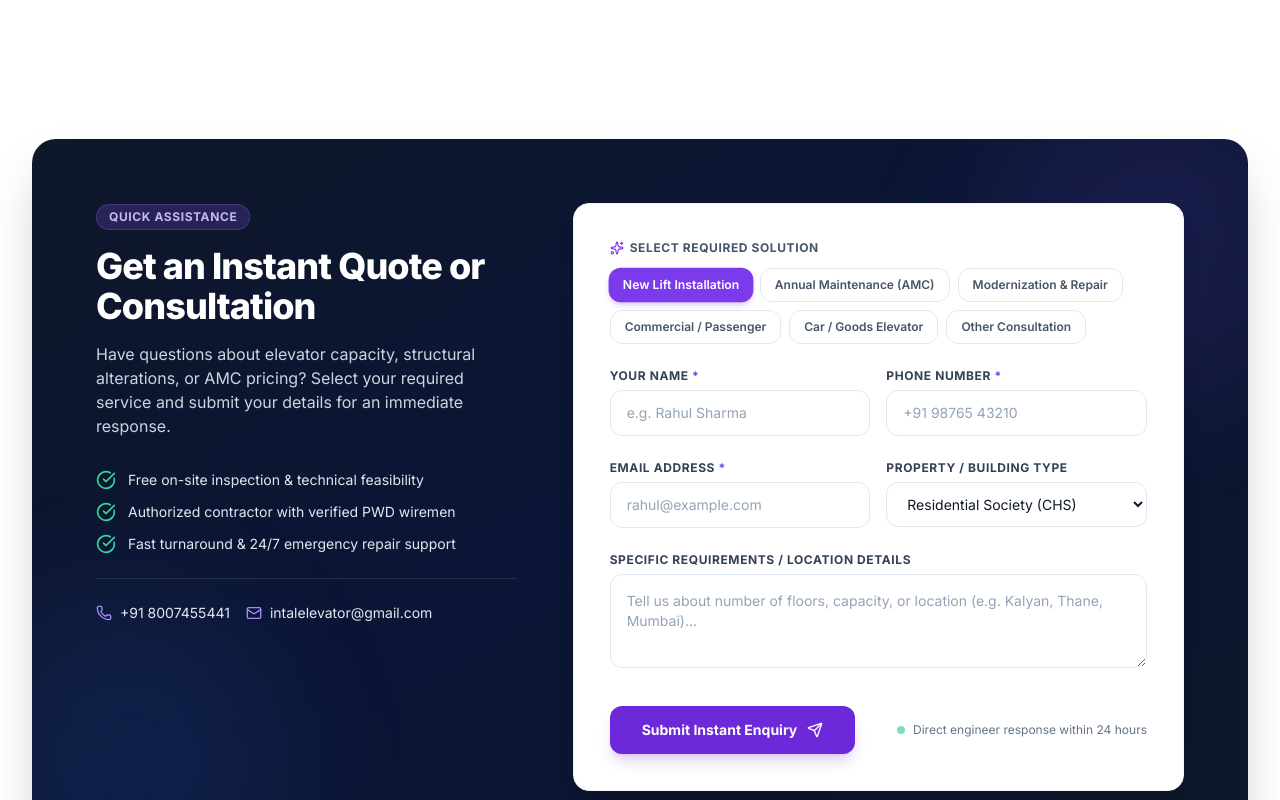
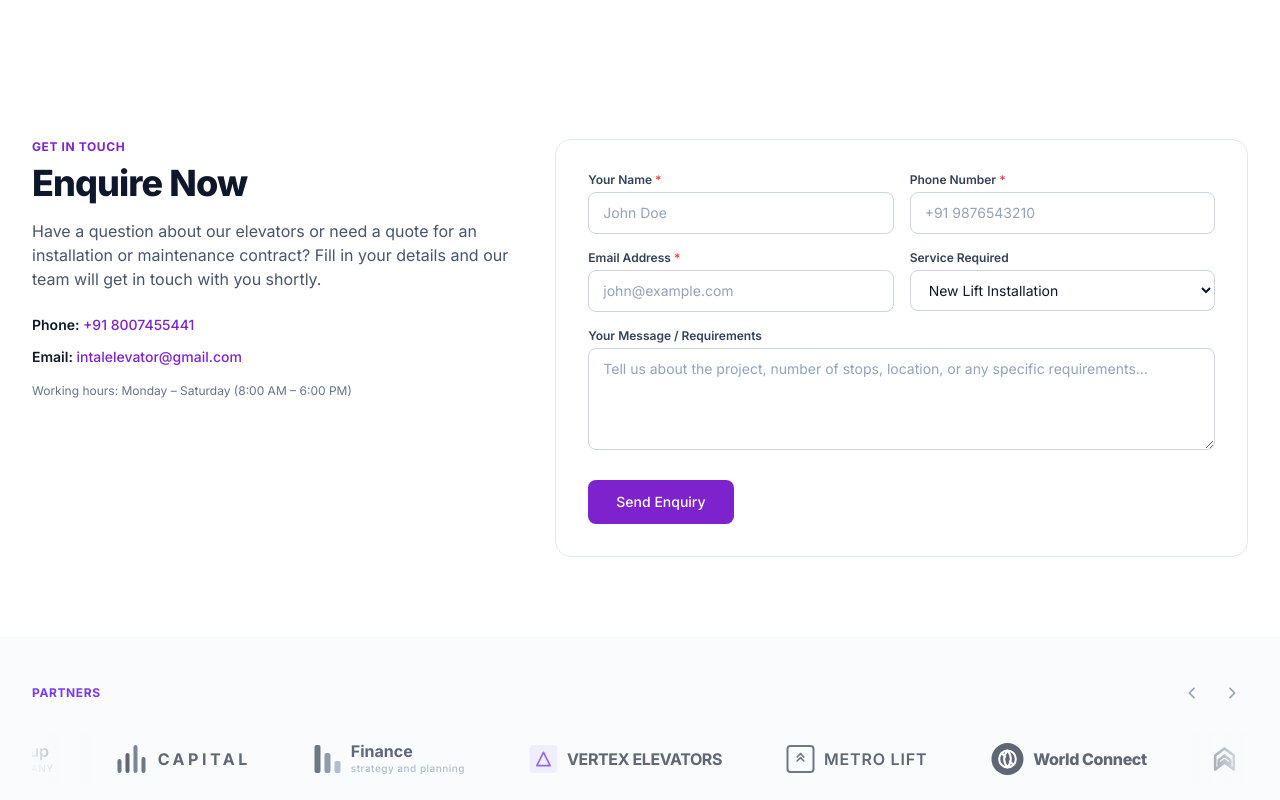
Before and after one commit to amarkumarprajapati/Elevating, a Next.js app: page / in a window 1280 px wide. Shown: the part 5460-6260 px from the top of the page. Built offline with nearby package versions, Linux system fonts and the light colour scheme.

Commit message:
fixed ui issue

```diff
--- a/src/components/sections/EnquiryForm.jsx
+++ b/src/components/sections/EnquiryForm.jsx
@@ -1,199 +1,141 @@
 import { useState } from 'react';
 import { useRouter } from 'next/router';
-import {
-  Send,
-  CheckCircle2,
-  PhoneCall,
-  Mail,
-  Building,
-  Wrench,
-  Sparkles,
-} from 'lucide-react';
 
 const COMPANY = {
   email: 'intalelevator@gmail.com',
-  phone: '+91 8007455441',
 };
-
-const SERVICE_OPTIONS = [
-  'New Lift Installation',
-  'Annual Maintenance (AMC)',
-  'Modernization & Repair',
-  'Commercial / Passenger',
-  'Car / Goods Elevator',
-  'Other Consultation',
-];
 
 export default function EnquiryForm() {
   const { query } = useRouter();
-  const [selectedService, setSelectedService] = useState(
-    typeof query.product === 'string' ? query.product : 'New Lift Installation'
-  );
   const [formData, setFormData] = useState({
     name: '',
     phone: '',
     email: '',
-    buildingType: 'Residential',
+    service: typeof query.product === 'string' ? query.product : 'New Lift Installation',
     message: '',
   });
   const [submitted, setSubmitted] = useState(false);
 
   const handleSubmit = (e) => {
     e.preventDefault();
-    const body = `Enquiry Details:\n- Name: ${formData.name}\n- Phone: ${formData.phone}\n- Email: ${formData.email}\n- Service Needed: ${selectedService}\n- Building Type: ${formData.buildingType}\n- Message: ${formData.message || 'N/A'}`;
+    const body = `Name: ${formData.name}\nPhone: ${formData.phone}\nEmail: ${formData.email}\nService: ${formData.service}\n\nMessage / Requirements:\n${formData.message || 'None'}`;
 
     setSubmitted(true);
-
-    // Open user's mail client with filled details
     setTimeout(() => {
       window.location.href = `mailto:${COMPANY.email}?subject=${encodeURIComponent(
-        `New Elevator Enquiry: ${selectedService}`
+        `Enquiry for ${formData.service} - ${formData.name}`
       )}&body=${encodeURIComponent(body)}`;
-    }, 400);
+    }, 300);
   };
 
+  if (submitted) {
     return (
-    <div className="w-full">
-      {submitted ? (
-        <div className="p-8 sm:p-10 rounded-3xl bg-brand-50/70 border border-brand-200 text-center animate-fade-in-up">
-          <div className="w-16 h-16 rounded-full bg-brand-600 text-white flex items-center justify-center mx-auto mb-4 shadow-lg shadow-brand-600/30">
-            <CheckCircle2 className="w-8 h-8" />
-          </div>
-          <h3 className="text-xl font-extrabold text-slate-900 mb-2">Thank you!</h3>
-          <p className="text-sm text-slate-600 max-w-md mx-auto mb-6">
-            Your enquiry has been prepared. Your email client is launching to send your request directly to our engineering team.
+      <div className="py-8 text-center bg-slate-50 border border-slate-200 rounded-xl">
+        <h3 className="text-lg font-bold text-slate-900 mb-1">Message Prepared!</h3>
+        <p className="text-sm text-slate-600 mb-4">
+          Opening your email client to send your enquiry to Intal Elevators.
         </p>
         <button
           type="button"
           onClick={() => setSubmitted(false)}
-            className="text-xs font-bold uppercase tracking-wider text-brand-700 hover:text-brand-800"
+          className="text-xs font-semibold text-purple-700 hover:underline"
         >
-            ← Send another enquiry
+          Send another message
         </button>
       </div>
-      ) : (
-        <form onSubmit={handleSubmit} className="space-y-6">
-          {/* Quick Select Service Pills */}
-          <div>
-            <label className="block text-xs font-bold uppercase tracking-wider text-slate-600 mb-3 flex items-center gap-1.5">
-              <Sparkles className="w-3.5 h-3.5 text-brand-600" />
-              Select Required Solution
-            </label>
-            <div className="flex flex-wrap gap-2">
-              {SERVICE_OPTIONS.map((service) => {
-                const isSelected = selectedService === service;
+    );
+  }
+
   return (
-                  <button
-                    key={service}
-                    type="button"
-                    onClick={() => setSelectedService(service)}
-                    className={`px-3.5 py-2 rounded-xl text-xs font-semibold transition-all duration-200 ${
-                      isSelected
-                        ? 'bg-brand-600 text-white shadow-md shadow-brand-600/20 scale-[1.02]'
-                        : 'bg-white border border-slate-200 text-slate-600 hover:border-brand-300 hover:bg-brand-50/50'
-                    }`}
-                  >
-                    {service}
-                  </button>
-                );
-              })}
-            </div>
-          </div>
-
-          {/* Input Fields Grid */}
+    <form onSubmit={handleSubmit} className="space-y-4">
       <div className="grid grid-cols-1 sm:grid-cols-2 gap-4">
         <div>
-              <label className="block text-xs font-bold uppercase tracking-wider text-slate-700 mb-1.5">
-                Your Name <span className="text-brand-600">*</span>
+          <label className="block text-xs font-semibold text-slate-700 mb-1">
+            Your Name <span className="text-red-500">*</span>
           </label>
           <input
             type="text"
             required
-                placeholder="e.g. Rahul Sharma"
+            placeholder="John Doe"
             value={formData.name}
             onChange={(e) => setFormData({ ...formData, name: e.target.value })}
-                className="w-full rounded-xl border border-slate-200 bg-white px-4 py-3 text-sm text-slate-900 placeholder:text-slate-400 focus:border-brand-500 focus:ring-2 focus:ring-brand-500/20 outline-none transition-all"
+            className="w-full px-3.5 py-2.5 rounded-lg border border-slate-300 text-sm text-slate-900 placeholder:text-slate-400 focus:outline-none focus:border-purple-600 focus:ring-1 focus:ring-purple-600 transition"
           />
         </div>
 
         <div>
-              <label className="block text-xs font-bold uppercase tracking-wider text-slate-700 mb-1.5">
-                Phone Number <span className="text-brand-600">*</span>
+          <label className="block text-xs font-semibold text-slate-700 mb-1">
+            Phone Number <span className="text-red-500">*</span>
           </label>
           <input
             type="tel"
             required
-                placeholder="+91 98765 43210"
+            placeholder="+91 9876543210"
             value={formData.phone}
             onChange={(e) => setFormData({ ...formData, phone: e.target.value })}
-                className="w-full rounded-xl border border-slate-200 bg-white px-4 py-3 text-sm text-slate-900 placeholder:text-slate-400 focus:border-brand-500 focus:ring-2 focus:ring-brand-500/20 outline-none transition-all"
+            className="w-full px-3.5 py-2.5 rounded-lg border border-slate-300 text-sm text-slate-900 placeholder:text-slate-400 focus:outline-none focus:border-purple-600 focus:ring-1 focus:ring-purple-600 transition"
           />
         </div>
       </div>
 
       <div className="grid grid-cols-1 sm:grid-cols-2 gap-4">
         <div>
-              <label className="block text-xs font-bold uppercase tracking-wider text-slate-700 mb-1.5">
-                Email Address <span className="text-brand-600">*</span>
+          <label className="block text-xs font-semibold text-slate-700 mb-1">
+            Email Address <span className="text-red-500">*</span>
           </label>
           <input
             type="email"
             required
-                placeholder="rahul@example.com"
+            placeholder="john@example.com"
             value={formData.email}
             onChange={(e) => setFormData({ ...formData, email: e.target.value })}
-                className="w-full rounded-xl border border-slate-200 bg-white px-4 py-3 text-sm text-slate-900 placeholder:text-slate-400 focus:border-brand-500 focus:ring-2 focus:ring-brand-500/20 outline-none transition-all"
+            className="w-full px-3.5 py-2.5 rounded-lg border border-slate-300 text-sm text-slate-900 placeholder:text-slate-400 focus:outline-none focus:border-purple-600 focus:ring-1 focus:ring-purple-600 transition"
           />
         </div>
 
         <div>
-              <label className="block text-xs font-bold uppercase tracking-wider text-slate-700 mb-1.5">
-                Property / Building Type
+          <label className="block text-xs font-semibold text-slate-700 mb-1">
+            Service Required
           </label>
           <select
-                value={formData.buildingType}
-                onChange={(e) => setFormData({ ...formData, buildingType: e.target.value })}
-                className="w-full rounded-xl border border-slate-200 bg-white px-4 py-3 text-sm text-slate-900 focus:border-brand-500 focus:ring-2 focus:ring-brand-500/20 outline-none transition-all"
+            value={formData.service}
+            onChange={(e) => setFormData({ ...formData, service: e.target.value })}
+            className="w-full px-3.5 py-2.5 rounded-lg border border-slate-300 bg-white text-sm text-slate-900 focus:outline-none focus:border-purple-600 focus:ring-1 focus:ring-purple-600 transition"
           >
-                <option value="Residential Society">Residential Society (CHS)</option>
-                <option value="Commercial Complex">Commercial / Office</option>
-                <option value="Private Bungalow">Private Bungalow / Villa</option>
-                <option value="Hospital / Healthcare">Hospital / Healthcare</option>
-                <option value="Industrial / Warehouse">Industrial / Warehouse</option>
+            <option value="New Lift Installation">New Lift Installation</option>
+            <option value="Passenger Elevator">Passenger Elevator</option>
+            <option value="Car / Automobile Elevator">Car / Automobile Elevator</option>
+            <option value="Home Elevator">Home Elevator</option>
+            <option value="Goods Elevator">Goods Elevator</option>
+            <option value="Stretcher Elevator">Stretcher Elevator</option>
+            <option value="Annual Maintenance Contract (AMC)">Annual Maintenance (AMC)</option>
+            <option value="Repairs & Modernization">Repairs & Modernization</option>
+            <option value="Other Consultation">Other Consultation</option>
           </select>
         </div>
       </div>
 
       <div>
-            <label className="block text-xs font-bold uppercase tracking-wider text-slate-700 mb-1.5">
-              Specific Requirements / Location Details
+        <label className="block text-xs font-semibold text-slate-700 mb-1">
+          Your Message / Requirements
         </label>
         <textarea
-              rows={3}
-              placeholder="Tell us about number of floors, capacity, or location (e.g. Kalyan, Thane, Mumbai)..."
+          rows={4}
+          placeholder="Tell us about the project, number of stops, location, or any specific requirements..."
           value={formData.message}
           onChange={(e) => setFormData({ ...formData, message: e.target.value })}
-              className="w-full rounded-xl border border-slate-200 bg-white p-4 text-sm text-slate-900 placeholder:text-slate-400 focus:border-brand-500 focus:ring-2 focus:ring-brand-500/20 outline-none transition-all"
+          className="w-full px-3.5 py-2.5 rounded-lg border border-slate-300 text-sm text-slate-900 placeholder:text-slate-400 focus:outline-none focus:border-purple-600 focus:ring-1 focus:ring-purple-600 transition"
         />
       </div>
 
-          {/* Submit Action Bar */}
-          <div className="flex flex-col sm:flex-row sm:items-center justify-between gap-4 pt-2">
+      <div className="pt-2">
         <button
           type="submit"
-              className="inline-flex items-center justify-center gap-2.5 bg-brand-700 hover:bg-brand-800 text-white font-bold text-sm px-8 py-3.5 rounded-xl shadow-lg shadow-brand-700/20 hover:shadow-xl hover:shadow-brand-700/30 transition-all duration-200 group"
+          className="w-full sm:w-auto inline-flex items-center justify-center bg-purple-700 hover:bg-purple-800 text-white font-medium text-sm px-7 py-3 rounded-lg shadow-xs transition"
         >
-              <span>Submit Instant Enquiry</span>
-              <Send className="w-4 h-4 transition-transform duration-200 group-hover:translate-x-1" />
+          Send Enquiry
         </button>
-
-            <div className="flex items-center gap-2 text-xs text-slate-500">
-              <span className="w-2 h-2 rounded-full bg-emerald-500 animate-pulse" />
-              <span>Direct engineer response within 24 hours</span>
-            </div>
       </div>
     </form>
-      )}
-    </div>
   );
 }
--- a/src/pages/index.jsx
+++ b/src/pages/index.jsx
@@ -4,8 +4,6 @@ import ProductsSection from '../components/sections/ProductsSection';
 import ServicesSection from '../components/sections/ServicesSection';
 import ProjectsSection from '../components/sections/ProjectsSection';
 import EnquiryForm from '../components/sections/EnquiryForm';
-import { Phone, Mail, Clock, MapPin, CheckCircle, ArrowRight } from 'lucide-react';
-import Link from 'next/link';
 
 const SERVICES_LIST = [
   {
@@ -98,16 +96,16 @@ export default function Home() {
         {/* Testimonials */}
         <section aria-labelledby="testimonials-title" className="py-16 sm:py-20">
           <header className="mb-10">
-            <p className="mb-2 text-xs font-bold uppercase tracking-wider text-brand-600">Testimonials</p>
+            <p className="mb-2 text-xs font-bold uppercase tracking-wider text-purple-700">Testimonials</p>
             <h2 id="testimonials-title" className="text-2xl sm:text-3xl lg:text-4xl font-extrabold tracking-tight text-slate-900">
               What our clients say
             </h2>
           </header>
           <div className="grid gap-6 sm:gap-8 md:grid-cols-2 lg:grid-cols-3">
             {TESTIMONIALS.map(({ title, quote }, index) => (
-              <article key={index} className="rounded-2xl bg-white border border-slate-100 hover:border-slate-200 p-7 shadow-sm hover:shadow-md transition-all duration-300">
+              <article key={index} className="rounded-2xl bg-white border border-slate-200 p-7 shadow-xs hover:shadow-md transition-all duration-300">
                 <header className="flex items-center gap-4 pb-5 mb-5 border-b border-slate-100">
-                  <span aria-hidden="true" className="flex h-12 w-12 shrink-0 items-center justify-center rounded-full bg-brand-50 font-serif text-3xl text-brand-600">
+                  <span aria-hidden="true" className="flex h-12 w-12 shrink-0 items-center justify-center rounded-full bg-purple-50 font-serif text-3xl text-purple-700">
                     &ldquo;
                   </span>
                   <div>
@@ -121,67 +119,41 @@ export default function Home() {
           </div>
         </section>
 
-        {/* Modern Quick Enquiry Section */}
-        <section aria-labelledby="enquiry-section-heading" className="py-16 sm:py-20">
-          <div className="rounded-3xl bg-gradient-to-br from-slate-900 via-navy-900 to-slate-900 text-white p-8 sm:p-12 lg:p-16 shadow-2xl relative overflow-hidden">
-            {/* Subtle background glow */}
-            <div className="absolute top-0 right-0 -mt-16 -mr-16 w-80 h-80 rounded-full bg-brand-500/10 blur-3xl pointer-events-none" />
-            <div className="absolute bottom-0 left-0 -mb-16 -ml-16 w-80 h-80 rounded-full bg-blue-500/10 blur-3xl pointer-events-none" />
+        {/* Clean, Human-Crafted Quick Enquiry Section */}
+        <section aria-labelledby="enquiry-heading" className="py-16 sm:py-20">
+          <div className="grid lg:grid-cols-12 gap-10 items-start">
+            <div className="lg:col-span-5">
+              <p className="text-xs font-bold uppercase tracking-wider text-purple-700 mb-2">
+                GET IN TOUCH
+              </p>
+              <h2 id="enquiry-heading" className="text-2xl sm:text-3xl lg:text-4xl font-extrabold tracking-tight text-slate-900 mb-4">
+                Enquire Now
+              </h2>
+              <p className="text-slate-600 text-sm sm:text-base leading-relaxed mb-6">
+                Have a question about our elevators or need a quote for an installation or maintenance contract? Fill in your details and our team will get in touch with you shortly.
+              </p>
 
-            <div className="relative z-10 grid lg:grid-cols-12 gap-10 lg:gap-14 items-start">
-              {/* Left Column info */}
-              <div className="lg:col-span-5 space-y-6">
+              <div className="space-y-3 text-sm text-slate-700">
                 <div>
-                  <span className="inline-flex items-center gap-1.5 px-3 py-1 rounded-full bg-brand-500/20 text-brand-300 text-xs font-bold uppercase tracking-wider mb-4 border border-brand-500/30">
-                    Quick Assistance
-                  </span>
-                  <h2 id="enquiry-section-heading" className="text-3xl sm:text-4xl font-extrabold tracking-tight text-white leading-tight">
-                    Get an Instant Quote or Consultation
-                  </h2>
-                  <p className="mt-4 text-slate-300 text-sm sm:text-base leading-relaxed">
-                    Have questions about elevator capacity, structural alterations, or AMC pricing? Select your required service and submit your details for an immediate response.
-                  </p>
-                </div>
-
-                {/* Benefits List */}
-                <div className="space-y-3 pt-2">
-                  <div className="flex items-center gap-3 text-sm text-slate-200">
-                    <CheckCircle className="w-5 h-5 text-emerald-400 shrink-0" />
-                    <span>Free on-site inspection & technical feasibility</span>
-                  </div>
-                  <div className="flex items-center gap-3 text-sm text-slate-200">
-                    <CheckCircle className="w-5 h-5 text-emerald-400 shrink-0" />
-                    <span>Authorized contractor with verified PWD wiremen</span>
-                  </div>
-                  <div className="flex items-center gap-3 text-sm text-slate-200">
-                    <CheckCircle className="w-5 h-5 text-emerald-400 shrink-0" />
-                    <span>Fast turnaround & 24/7 emergency repair support</span>
-                  </div>
-                </div>
-
-                {/* Direct Contact Bar */}
-                <div className="pt-6 border-t border-slate-700/60 flex flex-wrap gap-4 text-sm">
-                  <a
-                    href={`tel:${HOME_PAGE_DATA.phone.replace(/\s/g, '')}`}
-                    className="inline-flex items-center gap-2 text-slate-200 hover:text-white transition-colors"
-                  >
-                    <Phone className="w-4 h-4 text-brand-400" />
-                    <span>{HOME_PAGE_DATA.phone}</span>
-                  </a>
-                  <a
-                    href={`mailto:${HOME_PAGE_DATA.email}`}
-                    className="inline-flex items-center gap-2 text-slate-200 hover:text-white transition-colors"
-                  >
-                    <Mail className="w-4 h-4 text-brand-400" />
-                    <span>{HOME_PAGE_DATA.email}</span>
+                  <span className="font-semibold text-slate-900">Phone: </span>
+                  <a href={`tel:${HOME_PAGE_DATA.phone.replace(/\s/g, '')}`} className="text-purple-700 font-medium hover:underline">
+                    {HOME_PAGE_DATA.phone}
                   </a>
                 </div>
+                <div>
+                  <span className="font-semibold text-slate-900">Email: </span>
+                  <a href={`mailto:${HOME_PAGE_DATA.email}`} className="text-purple-700 font-medium hover:underline">
+                    {HOME_PAGE_DATA.email}
+                  </a>
+                </div>
+                <div className="text-slate-500 text-xs pt-1">
+                  Working hours: Monday – Saturday (8:00 AM – 6:00 PM)
+                </div>
               </div>
+            </div>
 
-              {/* Right Column Interactive Form Card */}
-              <div className="lg:col-span-7 bg-white text-slate-900 rounded-2xl p-6 sm:p-9 shadow-xl border border-slate-100">
-                <EnquiryForm />
-              </div>
+            <div className="lg:col-span-7 bg-white p-6 sm:p-8 rounded-2xl border border-slate-200 shadow-xs">
+              <EnquiryForm />
             </div>
           </div>
         </section>
```
Also changed, not shown: public/tailwind.css. Lines whose indentation alone changed are shown as unchanged.
